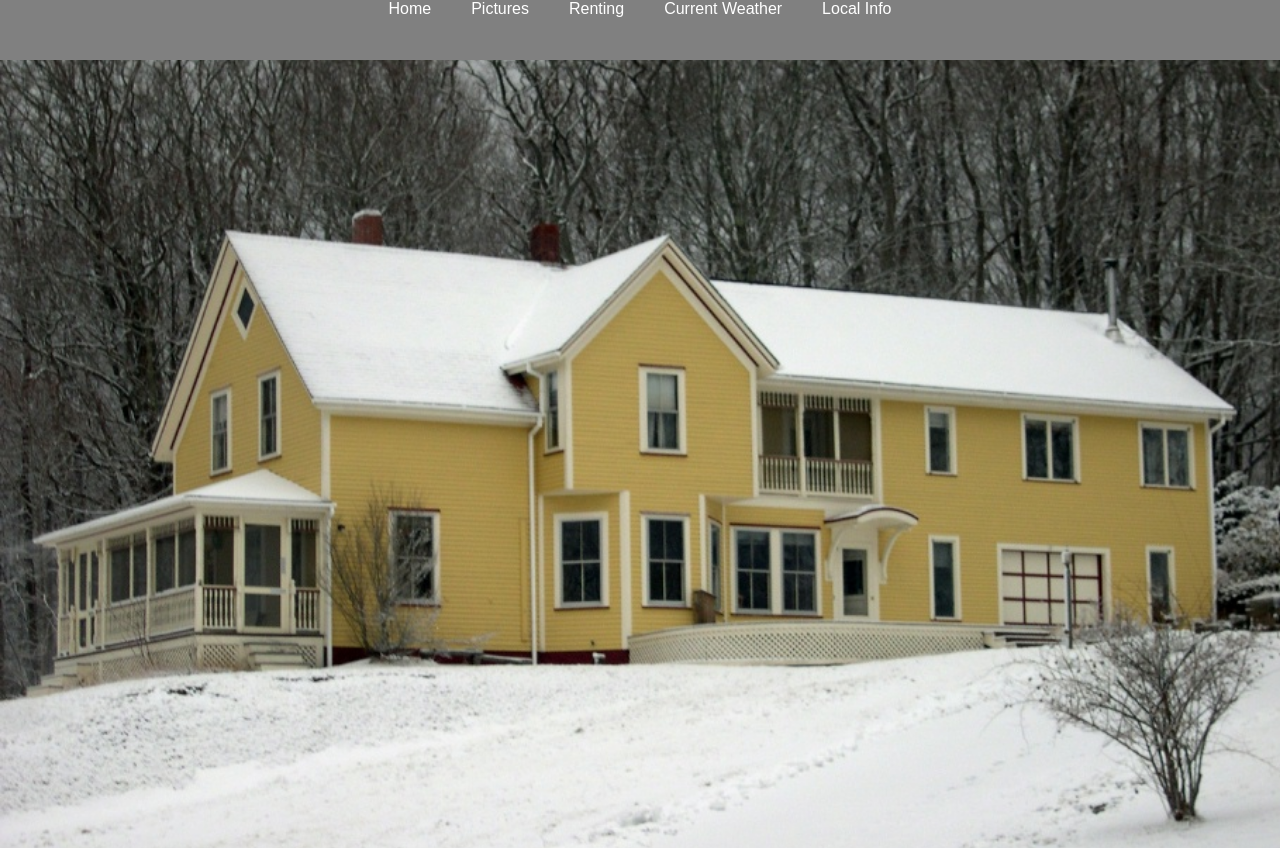
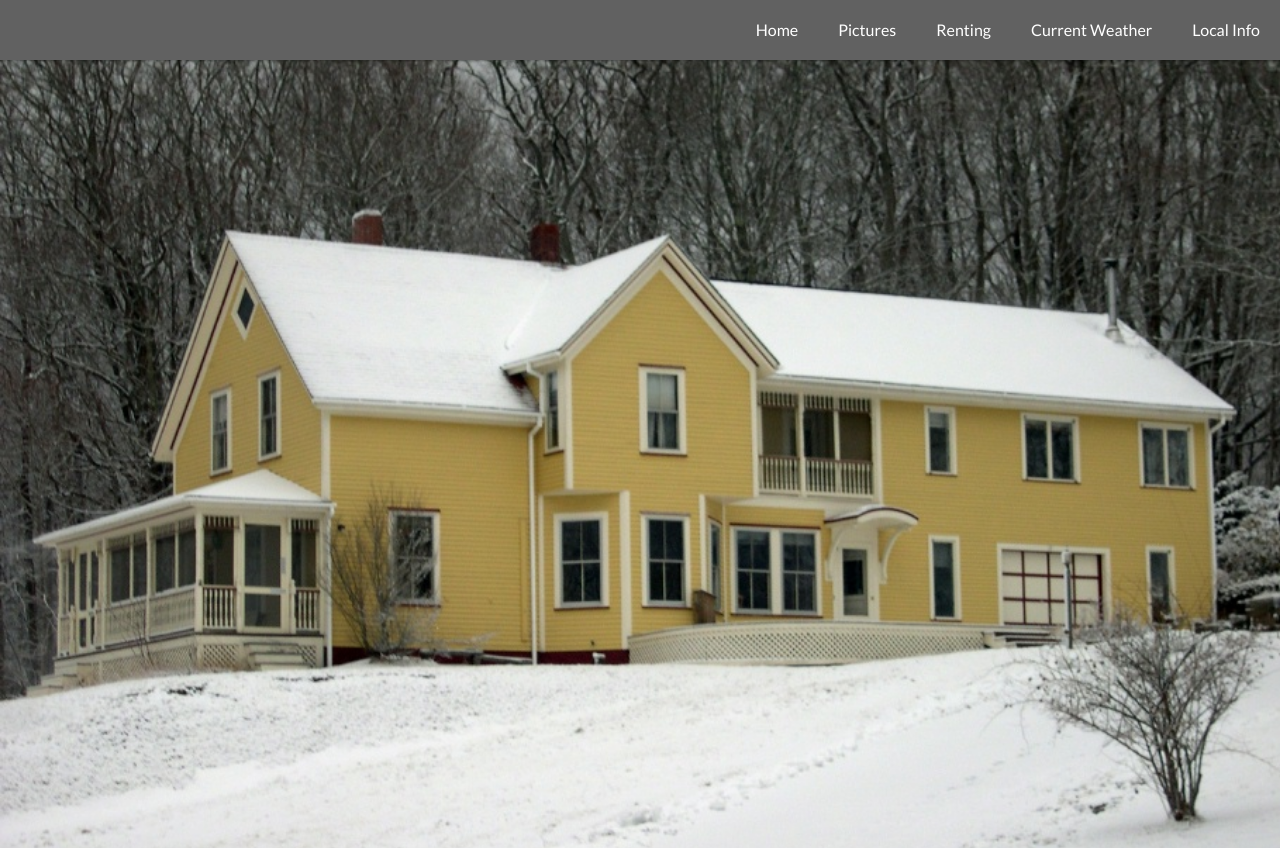
Before and after one commit to maffkipp/deer-isle, a React (Create React App) app: page / in a window 1280 px wide. Shown: the top 848 px of the page. Built offline with nearby package versions, Linux system fonts and the light colour scheme.

Commit message:
added navbar styles

```diff
--- a/public/index.html
+++ b/public/index.html
@@ -10,6 +10,7 @@
     -->
     <link rel="manifest" href="%PUBLIC_URL%/manifest.json">
     <link rel="shortcut icon" href="%PUBLIC_URL%/favicon.ico">
+    <link href="https://fonts.googleapis.com/css?family=Lato|Open+Sans" rel="stylesheet">
     <!--
       Notice the use of %PUBLIC_URL% in the tags above.
       It will be replaced with the URL of the `public` folder during the build.
--- a/src/components/NavBar.js
+++ b/src/components/NavBar.js
@@ -32,7 +32,10 @@ export default NavBar;
 //Styled Components
 const Nav = styled.div`
     position: fixed;
+    display: flex;
+    justify-content: end;
+    box-shadow: 0 1px 3px rgba(0,0,0,0.12), 0 1px 2px rgba(0,0,0,0.24);
     width: 100%;
     height: 60px;
-    background-color: grey;
+    background-color: #616161;
 `
--- a/src/components/NavLink.js
+++ b/src/components/NavLink.js
@@ -13,11 +13,17 @@ class NavLink extends Component {
 
 export default NavLink;
 
+// Styled components
 const Anchor = styled.a`
+    display: inline-block;
     text-decoration: none;
+    font-family: 'Lato', sans-serif;
+    font-size: 16px;
     color: white;
     padding: 20px;
+    transition: background-color 200ms;
     &:hover {
-        background-color: green;
+        background-color: #9E9E9E;
+        transition: background-color 200ms;
     }
 `
```
